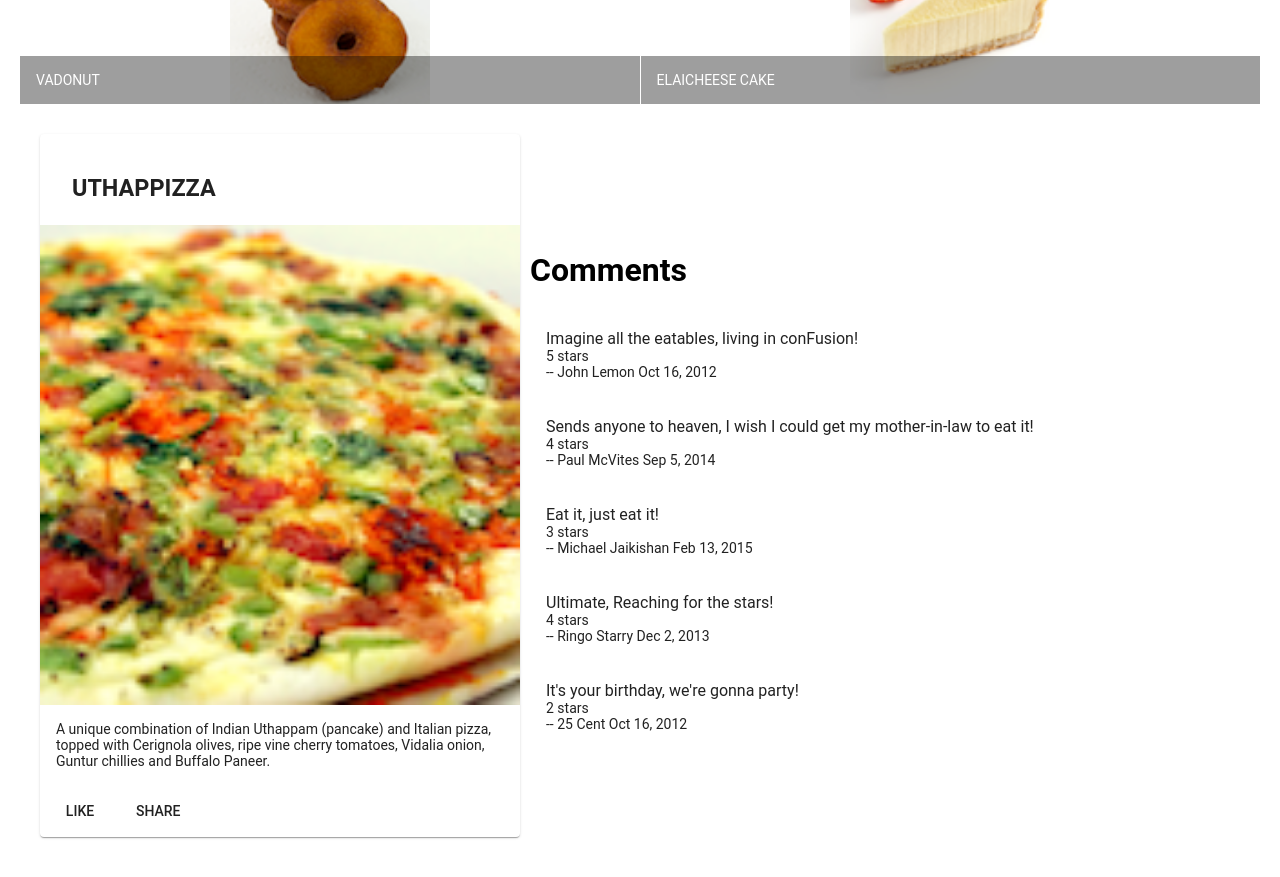
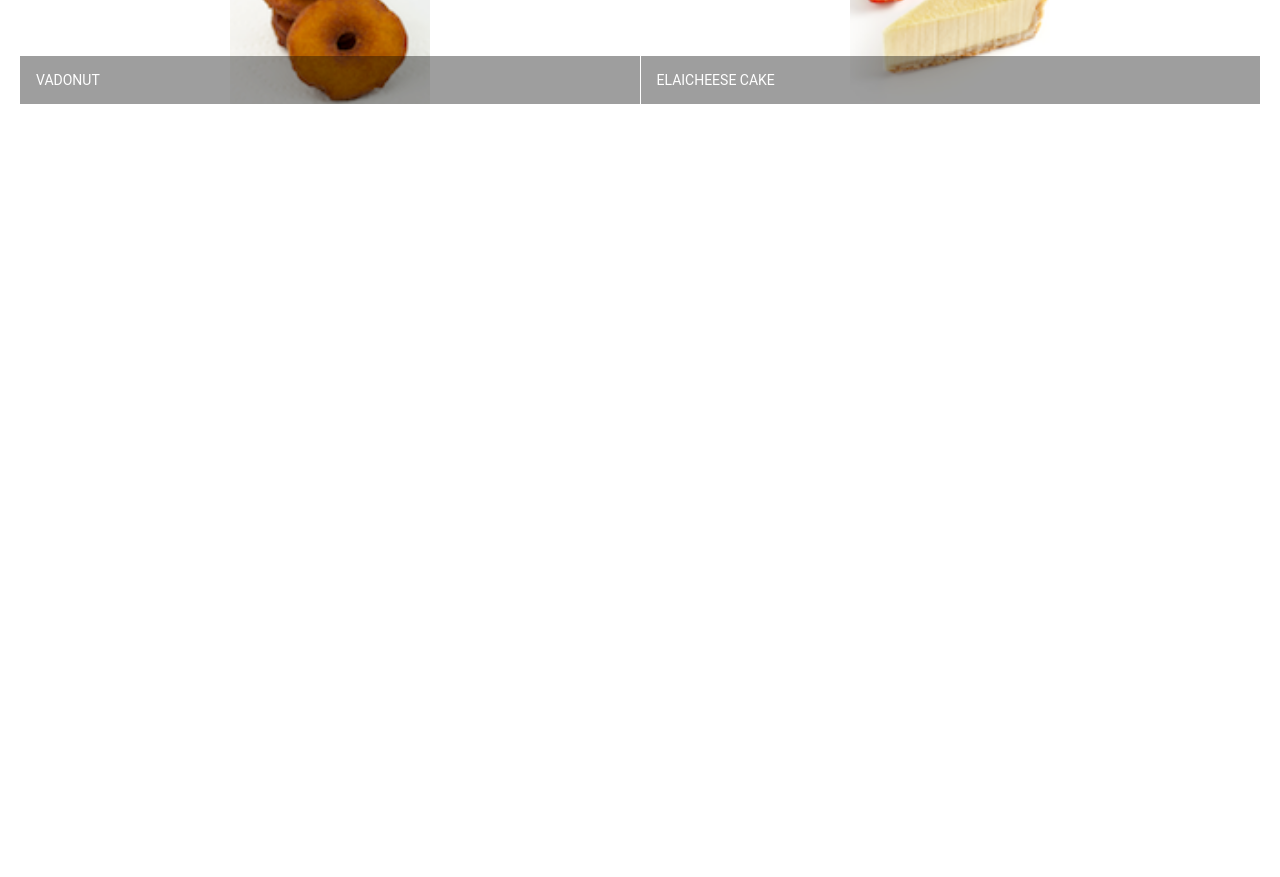
Before and after one commit to Adeeba-Saleem/single_page_angular_application, an Angular app: page / in a window 1280 px wide. Shown: the part 460-1337 px from the top of the page. After the commit the page ends 800 px from the top, so only its background shows below. Built offline with nearby package versions, Linux system fonts and the light colour scheme.

Commit message:
data binding

```diff
--- a/src/app/dishdetail/dishdetail.component.html
+++ b/src/app/dishdetail/dishdetail.component.html
@@ -26,58 +26,16 @@
 
   </div>
 
-  <div fxFlex="60">
-
-    <div
-     fxLayout="row"
-     fxLayoutGap="10px"
-     >
-
-  <mat-list fxFlex>
-    <h1>Comments</h1>
-    <mat-list-item *ngIf="dish">
-
-      <p matLine> {{dish.comments[0].comment}} </p>
-      <p matLine> {{dish.comments[0].rating}} stars </p>
-      <p matLine> -- {{dish.comments[0].author}} <span>{{dish.comments[0].date | date}}</span> </p>
-
-
-
-    </mat-list-item>
-    <mat-list-item *ngIf="dish">
-
-
-      <p matLine> {{dish.comments[1].comment}} </p>
-      <p matLine> {{dish.comments[1].rating}} stars </p>
-      <p matLine> -- {{dish.comments[1].author}} <span>{{dish.comments[1].date | date}}</span> </p>
-
-    </mat-list-item>
-
-    <mat-list-item *ngIf="dish">
-
-
-      <p matLine> {{dish.comments[2].comment}} </p>
-      <p matLine> {{dish.comments[2].rating}} stars </p>
-      <p matLine> -- {{dish.comments[2].author}} <span>{{dish.comments[2].date | date}}</span> </p>
-
-    </mat-list-item>
-    <mat-list-item *ngIf="dish">
-
-
-      <p matLine> {{dish.comments[3].comment}} </p>
-      <p matLine> {{dish.comments[3].rating}} stars </p>
-      <p matLine> -- {{dish.comments[3].author}} <span>{{dish.comments[3].date | date}}</span> </p>
-    </mat-list-item>
-    <mat-list-item *ngIf="dish">
-
-
-      <p matLine> {{dish.comments[4].comment}} </p>
-      <p matLine> {{dish.comments[4].rating}} stars </p>
-      <p matLine> -- {{dish.comments[4].author}} <span>{{dish.comments[0].date | date}}</span> </p>
-
+<div fxFlex="40">
+  <mat-list *ngIf="dish">
+    <h3>Comments</h3>
+    <mat-list-item *ngFor="let comment of dish.comments">
+      <h4 matLine>{{comment.comment}}</h4>
+      <p matLine>{{comment.rating}} Stars</p>
+      <p matLine>
+        <span>--{{comment.author}} {{comment.date | date}}</span>
+      </p>
     </mat-list-item>
   </mat-list>
-
-  </div>
-
 </div>
+</div>
--- a/src/app/dishdetail/dishdetail.component.ts
+++ b/src/app/dishdetail/dishdetail.component.ts
@@ -1,47 +1,5 @@
-import { Component, OnInit } from '@angular/core';
-const DISH = {
-  id: '0',
-  name: 'Uthappizza',
-  image: '/assets/images/uthappizza.png',
-  category: 'mains',
-  featured: true,
-  label: 'Hot',
-  price: '4.99',
-  // tslint:disable-next-line:max-line-length
-  description: 'A unique combination of Indian Uthappam (pancake) and Italian pizza, topped with Cerignola olives, ripe vine cherry tomatoes, Vidalia onion, Guntur chillies and Buffalo Paneer.',
-  comments: [
-       {
-           rating: 5,
-           comment: 'Imagine all the eatables, living in conFusion!',
-           author: 'John Lemon',
-           date: '2012-10-16T17:57:28.556094Z'
-       },
-       {
-           rating: 4,
-           comment: 'Sends anyone to heaven, I wish I could get my mother-in-law to eat it!',
-           author: 'Paul McVites',
-           date: '2014-09-05T17:57:28.556094Z'
-       },
-       {
-           rating: 3,
-           comment: 'Eat it, just eat it!',
-           author: 'Michael Jaikishan',
-           date: '2015-02-13T17:57:28.556094Z'
-       },
-       {
-           rating: 4,
-           comment: 'Ultimate, Reaching for the stars!',
-           author: 'Ringo Starry',
-           date: '2013-12-02T17:57:28.556094Z'
-       },
-       {
-           rating: 2,
-           comment: 'It\'s your birthday, we\'re gonna party!',
-           author: '25 Cent',
-           date: '2011-12-02T17:57:28.556094Z'
-       }
-   ]
-};
+import { Component, OnInit, Input } from '@angular/core';
+import { Dish } from '../shared/dish';
 
 @Component({
   selector: 'app-dishdetail',
@@ -50,7 +8,8 @@
 })
 export class DishdetailComponent implements OnInit {
 
-  dish = DISH;
+    @Input()
+    dish!: Dish;
 
 
   constructor() { }
--- a/src/app/menu/menu.component.html
+++ b/src/app/menu/menu.component.html
@@ -11,7 +11,7 @@
 
   <div fxFlex>
     <mat-grid-list cols="2" rowHeight="200px">
-      <mat-grid-tile *ngFor="let dish of dishes">
+      <mat-grid-tile *ngFor="let dish of dishes" (click) = "onSelect(dish)">
         <img height="200px" src={{dish.image}} alt={{dish.name}}>
         <mat-grid-tile-footer>
           <h1>{{dish.name | uppercase}}</h1>
@@ -20,6 +20,6 @@
     </mat-grid-list>
   </div>
 
- <app-dishdetail></app-dishdetail>
+ <app-dishdetail [dish] = "selectedDish"></app-dishdetail>
 
 </div>
--- a/src/app/menu/menu.component.ts
+++ b/src/app/menu/menu.component.ts
@@ -1,49 +1,8 @@
 import { Component, OnInit } from '@angular/core';
 import { Dish } from '../shared/dish';
+import { DISHES } from '../shared/dishes';
 
-const DISHES: Dish[] = [
-  {
-    id: '0',
-    name: 'Uthappizza',
-    image: '/assets/images/uthappizza.png',
-    category: 'mains',
-    featured: true,
-    label: 'Hot',
-    price: '4.99',
-    // tslint:disable-next-line:max-line-length
-    description: 'A unique combination of Indian Uthappam (pancake) and Italian pizza, topped with Cerignola olives, ripe vine cherry tomatoes, Vidalia onion, Guntur chillies and Buffalo Paneer.'
-  },
-  {
-    id: '1',
-    name: 'Zucchipakoda',
-    image: '/assets/images/zucchipakoda.png',
-    category: 'appetizer',
-    featured: false,
-    label: '',
-    price: '1.99',
-    description: 'Deep fried Zucchini coated with mildly spiced Chickpea flour batter accompanied with a sweet-tangy tamarind sauce'
-  },
-  {
-    id: '2',
-    name: 'Vadonut',
-    image: '/assets/images/vadonut.png',
-    category: 'appetizer',
-    featured: false,
-    label: 'New',
-    price: '1.99',
-    description: 'A quintessential ConFusion experience, is it a vada or is it a donut?'
-  },
-  {
-    id: '3',
-    name: 'ElaiCheese Cake',
-    image: '/assets/images/elaicheesecake.png',
-    category: 'dessert',
-    featured: false,
-    label: '',
-    price: '2.99',
-    description: 'A delectable, semi-sweet New York Style Cheese Cake, with Graham cracker crust and spiced with Indian cardamoms'
-  }
- ];
+
 
 @Component({
   selector: 'app-menu',
@@ -54,11 +13,16 @@
 
   dishes: Dish[] = DISHES;
 
-  selectedDish = DISHES[0];
+  selectedDish!: Dish;
+
 
   constructor() { }
 
   ngOnInit(): void {
   }
 
+  onSelect(dish: Dish) {
+    this.selectedDish = dish;
+  }
+
 }
--- /dev/null
+++ b/src/app/shared/comment.ts
@@ -0,0 +1,6 @@
+export class Comment {
+    rating!: number;
+    comment!: string;
+    author!: string;
+    date!: string;
+}
--- a/src/app/shared/dish.ts
+++ b/src/app/shared/dish.ts
@@ -1,3 +1,4 @@
+import { Comment } from './comment';
 export class Dish {
     id!: string;
     name!: string;
@@ -7,4 +8,5 @@
     label!: string;
     price!: string;
     description!: string;
+    comments!: Comment[];
 }
--- /dev/null
+++ b/src/app/shared/dishes.ts
@@ -0,0 +1,173 @@
+import { Dish } from './dish';
+
+export const DISHES: Dish[] = [
+    {
+        id: '0',
+        name: 'Uthappizza',
+        image: '/assets/images/uthappizza.png',
+        category: 'mains',
+        featured: true,
+        label: 'Hot',
+        price: '4.99',
+        // tslint:disable-next-line:max-line-length
+        description: 'A unique combination of Indian Uthappam (pancake) and Italian pizza, topped with Cerignola olives, ripe vine cherry tomatoes, Vidalia onion, Guntur chillies and Buffalo Paneer.',
+        comments: [
+            {
+                rating: 5,
+                comment: 'Imagine all the eatables, living in conFusion!',
+                author: 'John Lemon',
+                date: '2012-10-16T17:57:28.556094Z'
+            },
+            {
+                rating: 4,
+                comment: 'Sends anyone to heaven, I wish I could get my mother-in-law to eat it!',
+                author: 'Paul McVites',
+                date: '2014-09-05T17:57:28.556094Z'
+            },
+            {
+                rating: 3,
+                comment: 'Eat it, just eat it!',
+                author: 'Michael Jaikishan',
+                date: '2015-02-13T17:57:28.556094Z'
+            },
+            {
+                rating: 4,
+                comment: 'Ultimate, Reaching for the stars!',
+                author: 'Ringo Starry',
+                date: '2013-12-02T17:57:28.556094Z'
+            },
+            {
+                rating: 2,
+                comment: 'It\'s your birthday, we\'re gonna party!',
+                author: '25 Cent',
+                date: '2011-12-02T17:57:28.556094Z'
+            }
+        ]
+    },
+    {
+        id: '1',
+        name: 'Zucchipakoda',
+        image: '/assets/images/zucchipakoda.png',
+        category: 'appetizer',
+        featured: false,
+        label: '',
+        price: '1.99',
+        description: 'Deep fried Zucchini coated with mildly spiced Chickpea flour batter accompanied with a sweet-tangy tamarind sauce',
+        comments: [
+            {
+                rating: 5,
+                comment: 'Imagine all the eatables, living in conFusion!',
+                author: 'John Lemon',
+                date: '2012-10-16T17:57:28.556094Z'
+            },
+            {
+                rating: 4,
+                comment: 'Sends anyone to heaven, I wish I could get my mother-in-law to eat it!',
+                author: 'Paul McVites',
+                date: '2014-09-05T17:57:28.556094Z'
+            },
+            {
+                rating: 3,
+                comment: 'Eat it, just eat it!',
+                author: 'Michael Jaikishan',
+                date: '2015-02-13T17:57:28.556094Z'
+            },
+            {
+                rating: 4,
+                comment: 'Ultimate, Reaching for the stars!',
+                author: 'Ringo Starry',
+                date: '2013-12-02T17:57:28.556094Z'
+            },
+            {
+                rating: 2,
+                comment: 'It\'s your birthday, we\'re gonna party!',
+                author: '25 Cent',
+                date: '2011-12-02T17:57:28.556094Z'
+            }
+        ]
+    },
+    {
+        id: '2',
+        name: 'Vadonut',
+        image: '/assets/images/vadonut.png',
+        category: 'appetizer',
+        featured: false,
+        label: 'New',
+        price: '1.99',
+        description: 'A quintessential ConFusion experience, is it a vada or is it a donut?',
+        comments: [
+            {
+                rating: 5,
+                comment: 'Imagine all the eatables, living in conFusion!',
+                author: 'John Lemon',
+                date: '2012-10-16T17:57:28.556094Z'
+            },
+            {
+                rating: 4,
+                comment: 'Sends anyone to heaven, I wish I could get my mother-in-law to eat it!',
+                author: 'Paul McVites',
+                date: '2014-09-05T17:57:28.556094Z'
+            },
+            {
+                rating: 3,
+                comment: 'Eat it, just eat it!',
+                author: 'Michael Jaikishan',
+                date: '2015-02-13T17:57:28.556094Z'
+            },
+            {
+                rating: 4,
+                comment: 'Ultimate, Reaching for the stars!',
+                author: 'Ringo Starry',
+                date: '2013-12-02T17:57:28.556094Z'
+            },
+            {
+                rating: 2,
+                comment: 'It\'s your birthday, we\'re gonna party!',
+                author: '25 Cent',
+                date: '2011-12-02T17:57:28.556094Z'
+            }
+        ]
+    },
+    {
+        id: '3',
+        name: 'ElaiCheese Cake',
+        image: '/assets/images/elaicheesecake.png',
+        category: 'dessert',
+        featured: false,
+        label: '',
+        price: '2.99',
+        description: 'A delectable, semi-sweet New York Style Cheese Cake, with Graham cracker crust and spiced with Indian cardamoms',
+        comments: [
+            {
+                rating: 5,
+                comment: 'Imagine all the eatables, living in conFusion!',
+                author: 'John Lemon',
+                date: '2012-10-16T17:57:28.556094Z'
+            },
+            {
+                rating: 4,
+                comment: 'Sends anyone to heaven, I wish I could get my mother-in-law to eat it!',
+                author: 'Paul McVites',
+                date: '2014-09-05T17:57:28.556094Z'
+            },
+            {
+                rating: 3,
+                comment: 'Eat it, just eat it!',
+                author: 'Michael Jaikishan',
+                date: '2015-02-13T17:57:28.556094Z'
+            },
+            {
+                rating: 4,
+                comment: 'Ultimate, Reaching for the stars!',
+                author: 'Ringo Starry',
+                date: '2013-12-02T17:57:28.556094Z'
+            },
+            {
+                rating: 2,
+                comment: 'It\'s your birthday, we\'re gonna party!',
+                author: '25 Cent',
+                date: '2011-12-02T17:57:28.556094Z'
+            }
+        ]
+    }
+];
```
